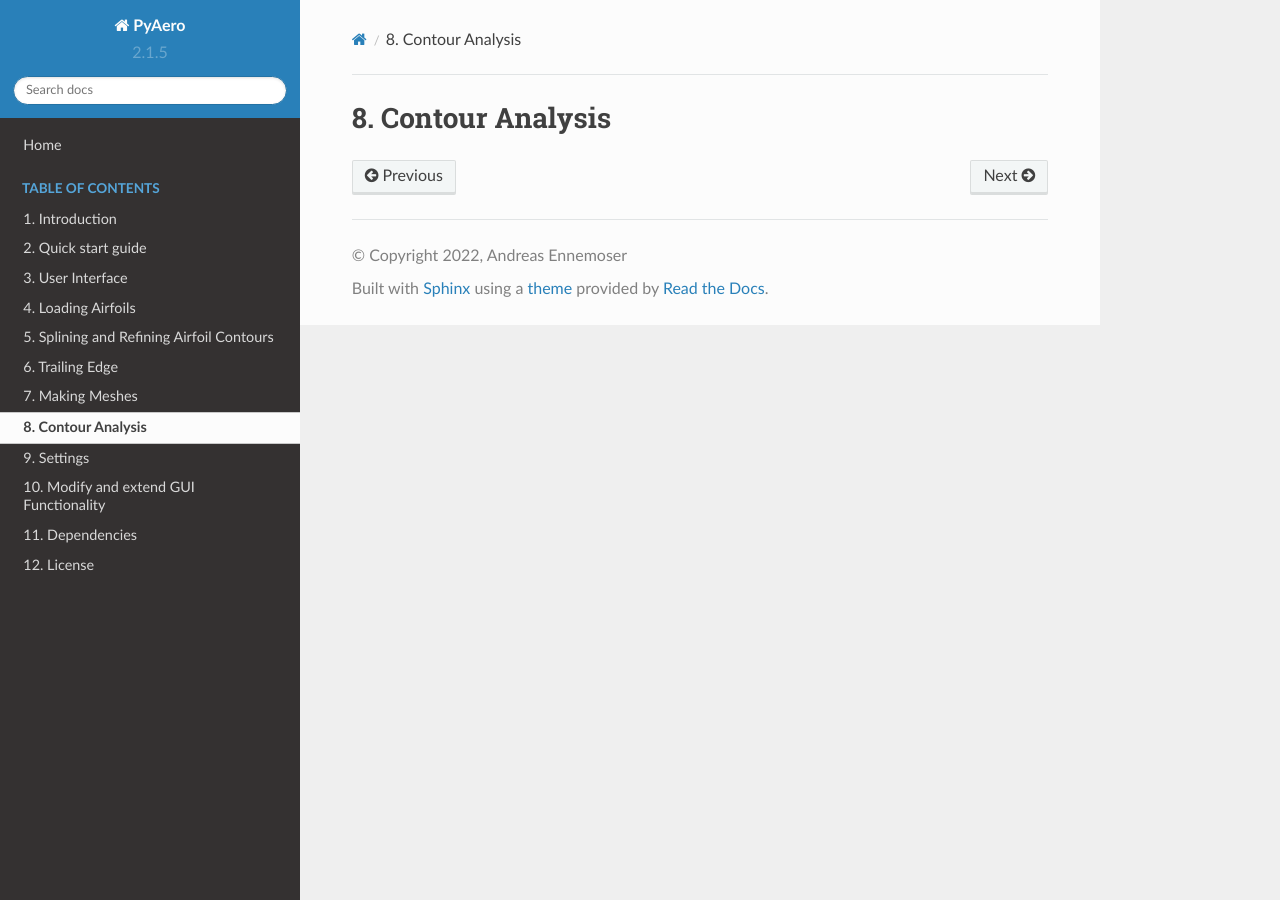
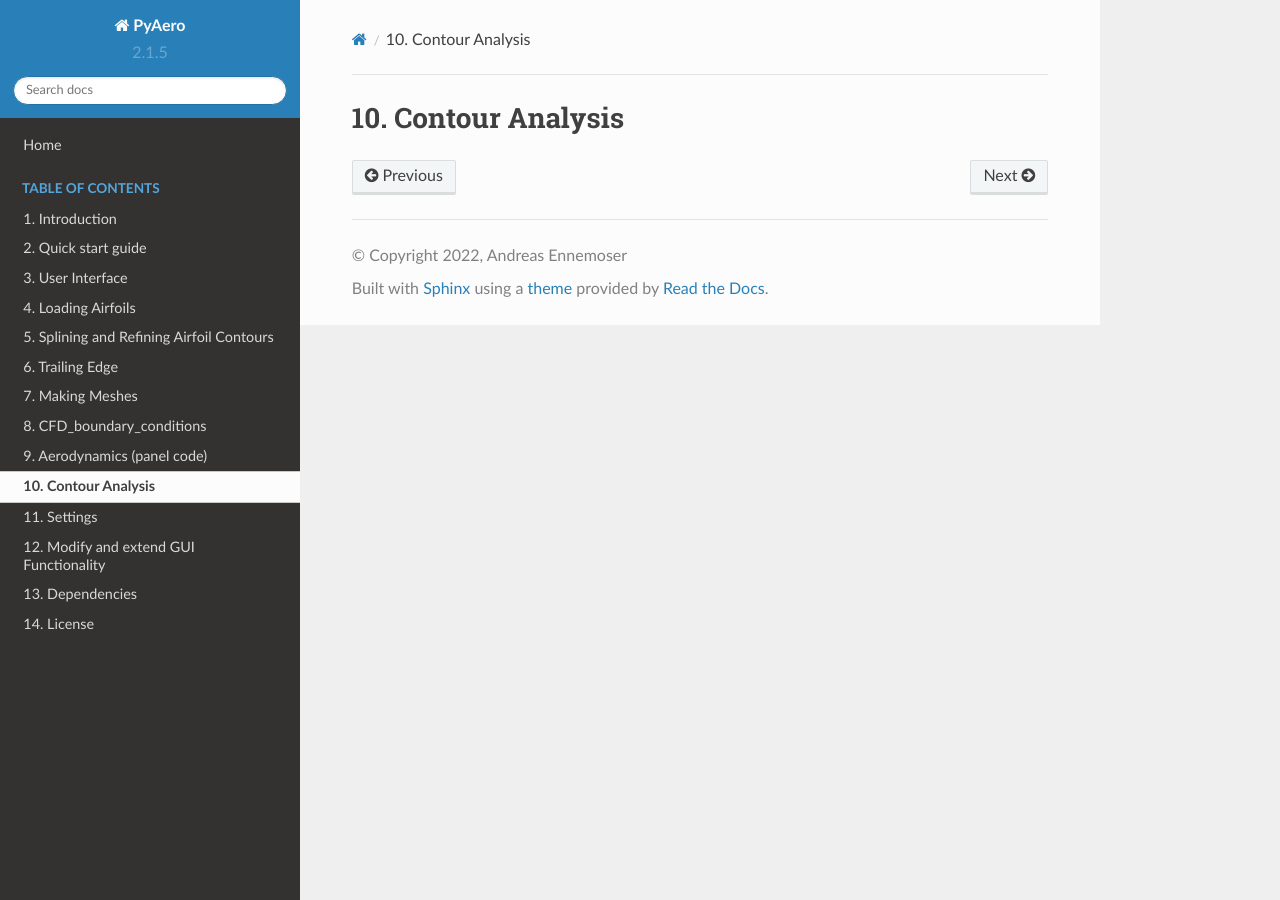
Before and after one commit to chiefenne/PyAero, a Sphinx documentation site: the page built from docs/contour_analysis.rst, in a window 1280 px wide. Built offline with Sphinx 7.4.7 and the Read the Docs theme 2.0.0, drawn with Linux system fonts in a browser that asks for light colours.

Commit message:
update docs

```diff
--- /dev/null
+++ b/docs/CFD_boundary_conditions.rst
@@ -0,0 +1,5 @@
+.. make a label for this file
+.. _CFD_bnd:
+
+CFD_boundary_conditions
+=======================
--- /dev/null
+++ b/docs/aerodynamics_panel.rst
@@ -0,0 +1,5 @@
+.. make a label for this file
+.. _aero_panel:
+
+Aerodynamics (panel code)
+=========================
--- a/docs/index.rst
+++ b/docs/index.rst
@@ -143,6 +143,8 @@ The code ist hosted on GitHub: `PyAero source code <https://github.com/chiefenne
    spline_refine
    trailing_edge
    meshing
+   CFD_boundary_conditions
+   aerodynamics_panel
    contour_analysis
    settings
    GUI_modification
--- a/docs/meshing.rst
+++ b/docs/meshing.rst
@@ -43,7 +43,7 @@ The process of constructing the grid lines perpendicular and parallel to the con
 
    Settings for the mesh around the airfoil (block 1)
 
-The value for the number of :code:`Gridpoints along airfoil` contour is grayed out. This value is taken from the number of points on the spline (see :ref:`figure_toolbox_spline_refine_1`) and is displayed here just for reference. If a different number of grid points along the contour is required the spline has to be updated first. Next the :code:`Divisions normal to airfoil` allows to vary the number mesh layers normal to the contour within mesh block 1. The setting :code:`Thickness normal to airfoil (%)` specifies the dimension/length of block 1 normal to the contour in percentage of the airfoil chord. It is limited to 100% chord length, but typical values would be in the range 5% to 20%. The final parameter for block 1 is the :code:`Cell thickness ratio (-)`. It specifies the ratio of the cell thickness of the outermost cell in the block (wrt to airfoil normal direction) over the cell thickness of the layer which is attached to the contour. So if for example the ratio is 3, the outer cell layer of block one is 3 times a thick as the cell layer at the airfoil (see :ref:`figure_mesh_stretching_annotated`).
+The value for the number of :code:`Gridpoints along airfoil` contour is grayed out. This value is taken from the number of points on the spline  and is displayed here just for reference(see also :ref:`figure_toolbox_spline_refine_1`). If a different number of grid points along the contour is required the spline has to be updated at first. Next the :code:`Divisions normal to airfoil` allows to vary the number mesh layers normal to the contour within mesh block 1. The setting :code:`Thickness normal to airfoil (%)` specifies the dimension/length of block 1 normal to the contour in percentage of the airfoil chord. It is limited to 100% chord length, but typical values would be in the range 5% to 20%. The final parameter for block 1 is the :code:`Cell thickness ratio (-)`. It specifies the ratio of the cell thickness of the outermost cell in the block (wrt to airfoil normal direction) over the cell thickness of the layer which is attached to the contour. So if for example the ratio is 3, the outer cell layer of block one is 3 times a thick as the cell layer at the airfoil (see :ref:`figure_mesh_stretching_annotated`).
 
 .. _figure_mesh_stretching_annotated:
 .. figure::  images/mesh_stretching_annotated.png
```
